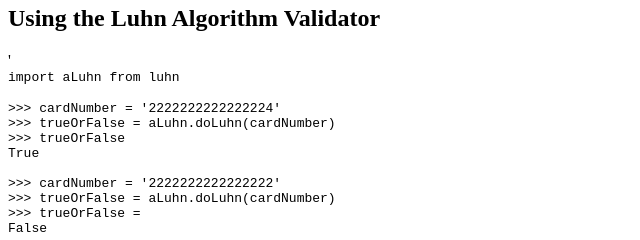
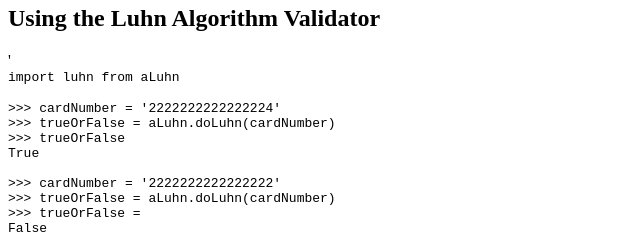
Before and after one commit to garwoodpr/LuhnAlgorithmProof, a plain HTML site: page index.html in a window 1280 px wide. Shown: the part 323-563 px from the top of the page, 0-640 px from the left. Drawn offline with Linux system fonts and the light colour scheme.

Commit message:
import statement correction

```diff
--- a/index.html
+++ b/index.html
@@ -19,7 +19,7 @@ punctuation marks or non-digit characters of any kind. </p>
 <h2>Using the Luhn Algorithm Validator</h2>
 
 <p>'<code> <br />
-    import aLuhn from luhn   </p>
+    import luhn from aLuhn   </p>
 
 <pre><code>&gt;&gt;&gt; cardNumber = '2222222222222224'
 &gt;&gt;&gt; trueOrFalse = aLuhn.doLuhn(cardNumber)
```
